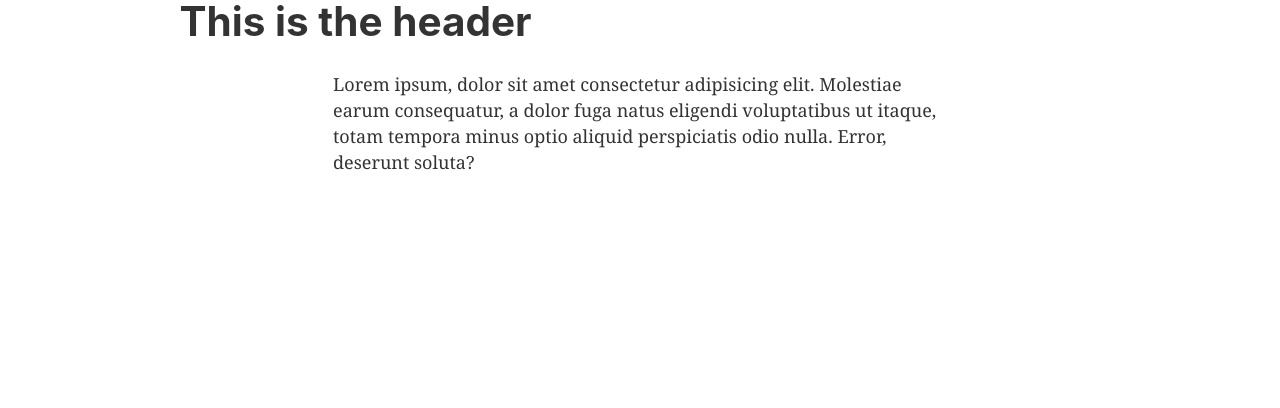
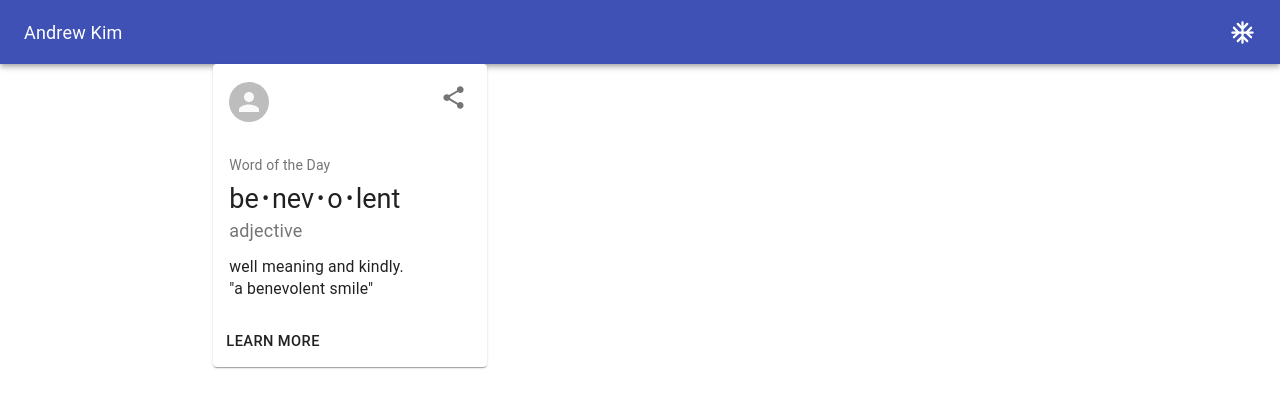
Before and after one commit to kimshuk/inv-portfolio, a Gatsby site: page / in a window 1280 px wide. Built offline with nearby package versions, Linux system fonts and the light colour scheme; Gatsby itself is replaced by a stand-in of ours.

Commit message:
header and content comp separated

```diff
--- a/src/components/layout.js
+++ b/src/components/layout.js
@@ -22,8 +22,8 @@ const Layout = ({ children }) => {
       <div
         style={{
           margin: `0 auto`,
-          maxWidth: 960,
-          padding: `0 1.0875rem 1.45rem`,
+          // maxWidth: 960,
+          padding: `0 0rem 1.45rem`,
         }}
       >
         <main>{children}</main>
--- /dev/null
+++ b/src/comps/CoffeeCard.jsx
@@ -0,0 +1,72 @@
+import React from "react"
+import { makeStyles } from "@material-ui/core/styles"
+import Card from "@material-ui/core/Card"
+import CardActions from "@material-ui/core/CardActions"
+import CardContent from "@material-ui/core/CardContent"
+import CardHeader from "@material-ui/core/CardHeader"
+import Typography from "@material-ui/core/Typography"
+import Button from "@material-ui/core/Button"
+import Avatar from "@material-ui/core/Avatar"
+import IconButton from "@material-ui/core/IconButton"
+import MoreVertIcon from "@material-ui/icons/MoreVert"
+import ShareRoundedIcon from "@material-ui/icons/ShareRounded"
+
+const useStyles = makeStyles({
+  bullet: {
+    display: "inline-block",
+    margin: "0 2px",
+    transform: "scale(0.8)",
+  },
+  title: {
+    fontSize: 14,
+  },
+  pos: {
+    marginBottom: 12,
+  },
+})
+
+const CoffeeCard = props => {
+  const classes = useStyles()
+  const bull = <span className={classes.bullet}>•</span>
+  const { avatarSrc, title, subtitle, description, imgSrc } = props
+
+  return (
+    <Card>
+      <CardHeader
+        avatar={<Avatar src={avatarSrc}></Avatar>}
+        action={
+          <IconButton aria-label="settings">
+            <ShareRoundedIcon></ShareRoundedIcon>
+          </IconButton>
+        }
+        title={title}
+        subheader={subtitle}
+      />
+      <CardContent>
+        <Typography
+          className={classes.title}
+          color="textSecondary"
+          gutterBottom
+        >
+          Word of the Day
+        </Typography>
+        <Typography variant="h5" component="h2">
+          be{bull}nev{bull}o{bull}lent
+        </Typography>
+        <Typography className={classes.pos} color="textSecondary">
+          adjective
+        </Typography>
+        <Typography variant="body2" component="p">
+          well meaning and kindly.
+          <br />
+          {'"a benevolent smile"'}
+        </Typography>
+      </CardContent>
+      <CardActions>
+        <Button size="small">Learn More</Button>
+      </CardActions>
+    </Card>
+  )
+}
+
+export default CoffeeCard
--- /dev/null
+++ b/src/comps/Content.jsx
@@ -0,0 +1,15 @@
+import React from "react"
+import { Grid } from "@material-ui/core"
+import CoffeeCard from "./CoffeeCard"
+
+const Content = () => {
+  return (
+    <Grid container spacing={2}>
+      <Grid item xs={12} sm={4}>
+        <CoffeeCard></CoffeeCard>
+      </Grid>
+    </Grid>
+  )
+}
+
+export default Content
--- a/src/comps/Header.jsx
+++ b/src/comps/Header.jsx
@@ -1,7 +1,25 @@
 import React from "react"
+import { AppBar, Toolbar, Typography } from "@material-ui/core"
+import AcUnitRoundedIcon from "@material-ui/icons/AcUnitRounded"
+import { makeStyles } from "@material-ui/styles"
+
+const useStyles = makeStyles(() => ({
+  typographyStyles: {
+    flex: 1,
+  },
+}))
 
 const Header = () => {
-  return <h1>This is the header</h1>
+  const classes = useStyles()
+
+  return (
+    <AppBar position="static">
+      <Toolbar>
+        <Typography className={classes.typographyStyles}>Andrew Kim</Typography>
+        <AcUnitRoundedIcon />
+      </Toolbar>
+    </AppBar>
+  )
 }
 
 export default Header
--- a/src/pages/index.js
+++ b/src/pages/index.js
@@ -1,6 +1,7 @@
 import React from "react"
 import { Grid } from "@material-ui/core"
 import Header from "../comps/Header"
+import Content from "../comps/Content"
 // import { Link } from "gatsby"
 
 import Layout from "../components/layout"
@@ -15,14 +16,11 @@ const IndexPage = () => {
           <Header />
         </Grid>
         <Grid item container display="flex">
-          <Grid item xs={0} sm={2}></Grid>
+          <Grid item xs={false} sm={2}></Grid>
           <Grid item xs={12} sm={8} justifyContent="center">
-            Lorem ipsum, dolor sit amet consectetur adipisicing elit. Molestiae
-            earum consequatur, a dolor fuga natus eligendi voluptatibus ut
-            itaque, totam tempora minus optio aliquid perspiciatis odio nulla.
-            Error, deserunt soluta?
+            <Content></Content>
           </Grid>
-          <Grid xs={0} sm={2}></Grid>
+          <Grid xs={false} sm={2}></Grid>
         </Grid>
       </Grid>
     </Layout>
```
